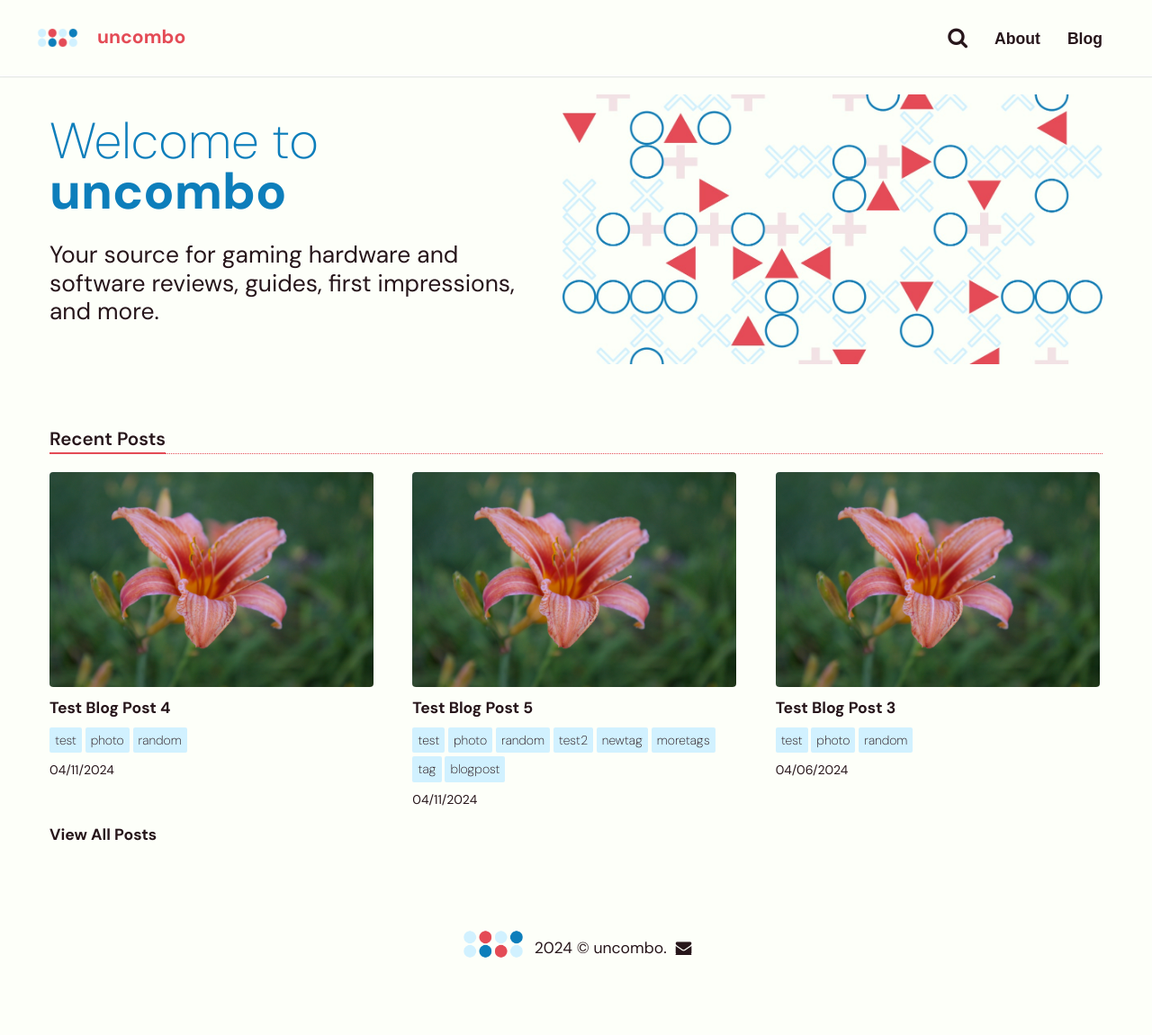
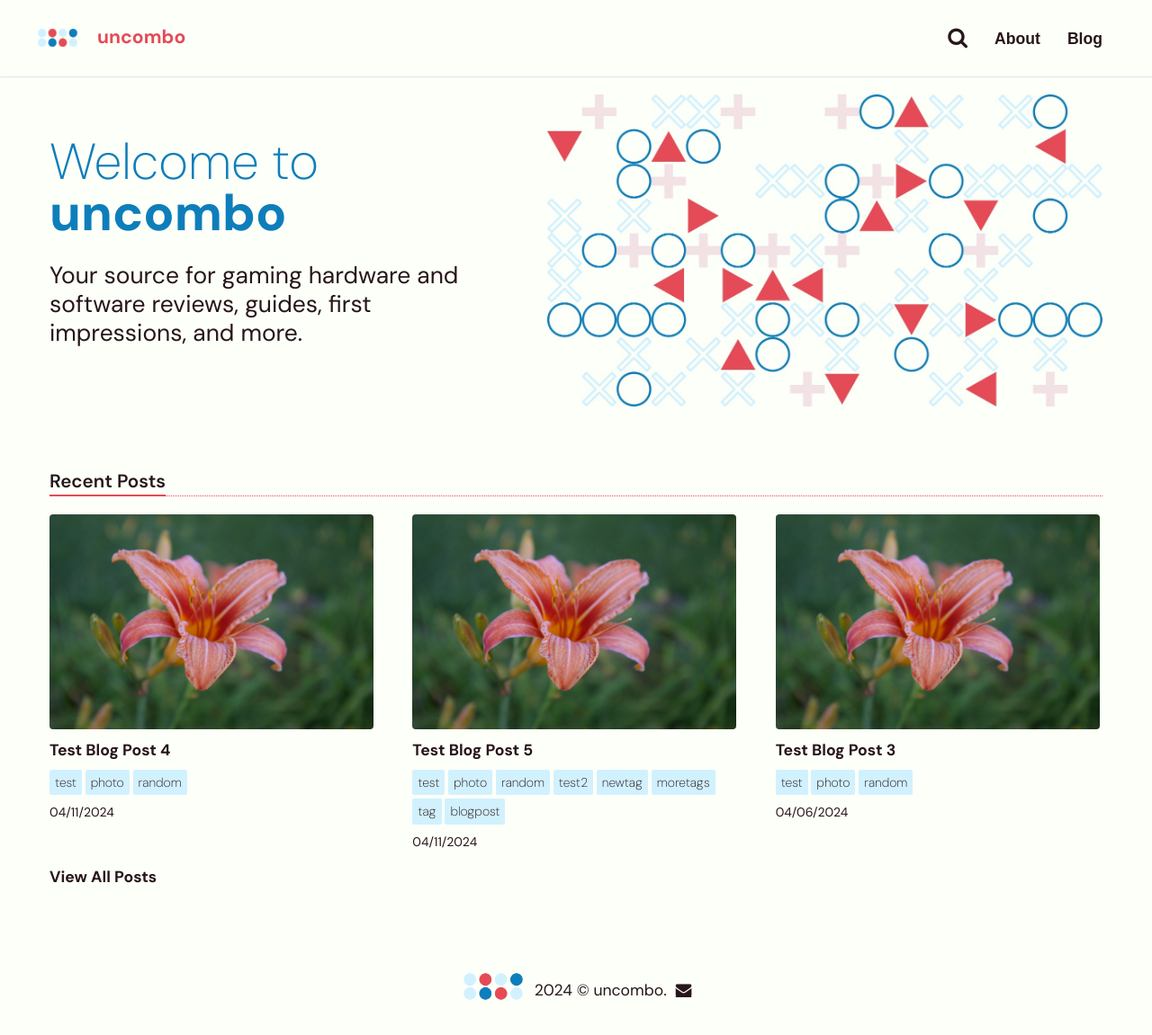
Before and after one commit to jdarrach/uncombo, a Jekyll site: the page built from index.html, in a window 1280 px wide and 1173 px high. Shown: the top 1151 px of the window at 90% size. Built offline with Jekyll 4.4.1, drawn with Linux system fonts in a browser that asks for light colours.

Commit message:
home image height

```diff
--- a/_sass/_layout.scss
+++ b/_sass/_layout.scss
@@ -170,7 +170,7 @@
 	}
 	img{
 		width:100%;
-		max-height:300px;
+		max-height:180px;
 		object-fit:cover;
 		min-width:100px;
 	}
--- a/_sass/_responsive.scss
+++ b/_sass/_responsive.scss
@@ -2,6 +2,11 @@
 @media screen and (min-width: 700px){
 	.pageheading{
 		display:flex;
+	}
+	.home{
+		img{
+			max-height:1000px;
+		}
 	}
 }
 @media screen and (min-width: 820px){
```
